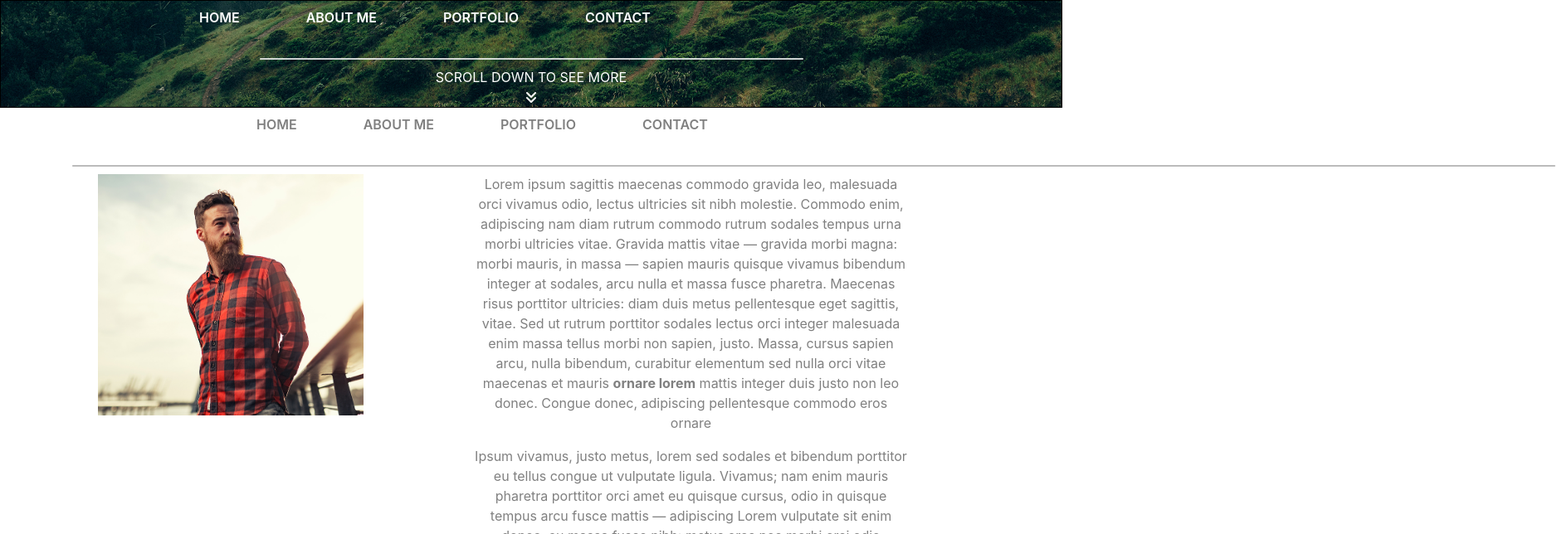
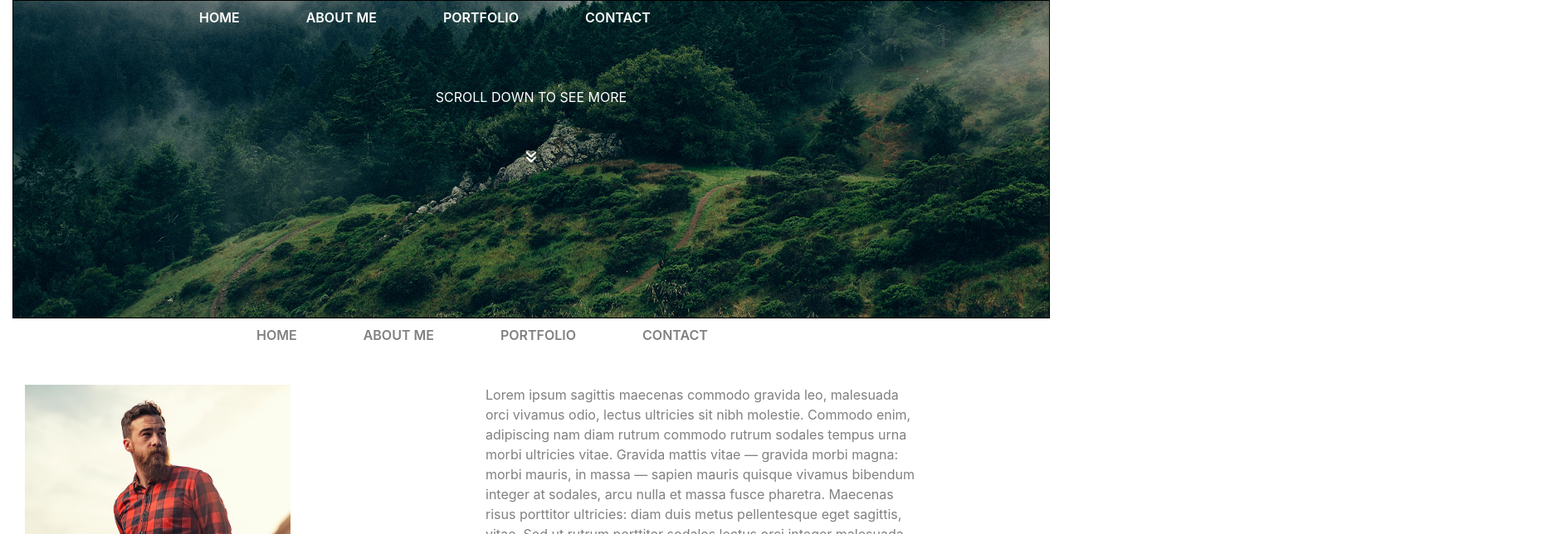
Before and after one commit to Vladimir199406/blitzTraineeTz, a React (Create React App) app: page / in a window 1280 px wide. Shown: the top 644 px of the page at 83% size, 1876 px wide, since content can reach past the window. Built offline with nearby package versions, Linux system fonts and the light colour scheme.

Commit message:
28.11.2020

```diff
--- a/src/App.css
+++ b/src/App.css
@@ -1,8 +1,8 @@
 .App {
-  text-align: center;
   color: white;
 }
-.container-fluid{
+.background{
+  height: 24rem;
   border: 0.1rem solid #000; /* Параметры рамки */
   background: url(./pictures/BackgroundDesktop.jpg) 100% 100% no-repeat; /* Добавляем фон */
   background-size: cover; /* Масштабируем фон */
--- a/src/App.js
+++ b/src/App.js
@@ -7,8 +7,11 @@ import './App.css';
 
 function App() {
   return (
-    <div className="App">
-      <div className="container-fluid">
+    <div className="App container-fluid">
+
+
+
+      <div className="background">
           <div>
               <nav className="navbar navbar-expand-lg navbar-light">
                   <button className="navbar-toggler navbar-toggler-icons" type="button" data-toggle="collapse"
@@ -39,13 +42,14 @@ function App() {
               </nav>
           </div>
           <div>
-              <img src={lineHeader} alt=""/>
+
           </div>
-          <div>SCROLL DOWN TO SEE MORE</div>
-          <div>
+          <div className="text-center my-5">SCROLL DOWN TO SEE MORE</div>
+          <div className="text-center my-1">
               <i className="fas fa-angle-double-down slimFont"></i>
           </div>
       </div>
+
 
 
       <div className="container">
@@ -68,20 +72,22 @@ function App() {
               </div>
           </nav>
           <div>
-              <img src={lineFooter} alt=""/>
+             <img src="" alt=""/>
           </div>
       </div>
 
 
+
       <div className="container row">
-          <div className="col-sm-6">
+          <div className="col-sm">
               <img src={jasonDesktop} alt="" className="jasonMan"/>
           </div>
-          <div className="col-sm-6">
+          <div className="col-sm">
               <p>Lorem ipsum sagittis maecenas commodo gravida leo, malesuada orci vivamus odio, lectus ultricies sit nibh molestie. Commodo enim, adipiscing nam diam rutrum commodo rutrum sodales tempus urna morbi ultricies vitae. Gravida mattis vitae&nbsp;&mdash; gravida morbi magna: morbi mauris, in massa&nbsp;&mdash; sapien mauris quisque vivamus bibendum integer at sodales, arcu nulla et massa fusce pharetra. Maecenas risus porttitor ultricies: diam duis metus pellentesque eget sagittis, vitae. Sed ut rutrum porttitor sodales lectus orci integer malesuada enim massa tellus morbi non sapien, justo. Massa, cursus sapien arcu, nulla bibendum, curabitur elementum sed nulla orci vitae maecenas et mauris <b>ornare lorem</b> mattis integer duis justo non leo donec. Congue donec, adipiscing pellentesque commodo eros ornare</p>
               <p>Ipsum vivamus, justo metus, lorem sed sodales et bibendum porttitor eu tellus congue ut vulputate ligula. Vivamus; nam enim mauris pharetra porttitor orci amet eu quisque cursus, odio in quisque tempus arcu fusce mattis&nbsp;&mdash; adipiscing  Lorem vulputate sit enim donec, eu massa fusce nibh: metus eros nec morbi orci odio malesuada in: vivamus maecenas porttitor.  maecenas integer pellentesque, magna et sem lectus amet mauris </p>
           </div>
       </div>
+
 
 
       <div></div>
```
Also changed, not shown: 1 other file (tests, documents, lock files or other folders).
